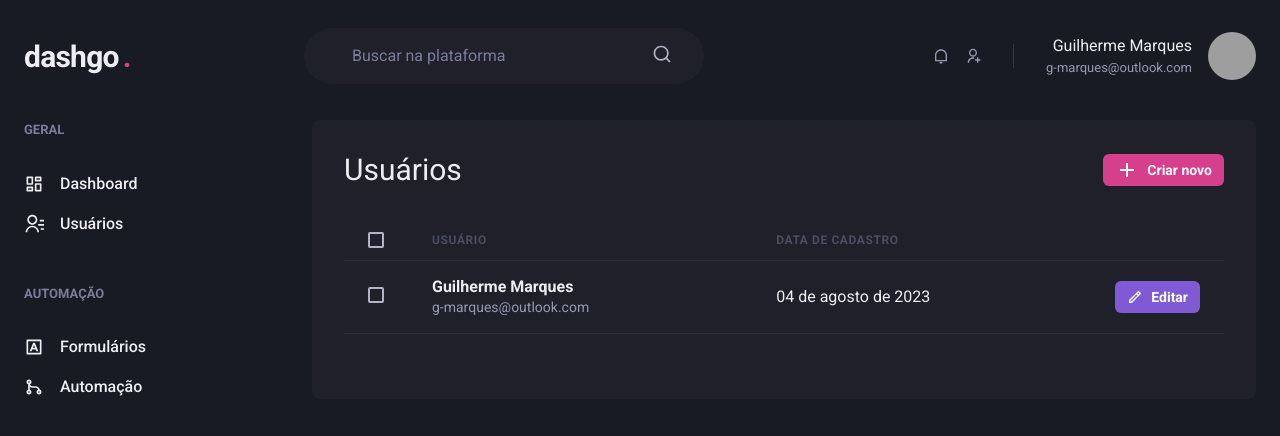
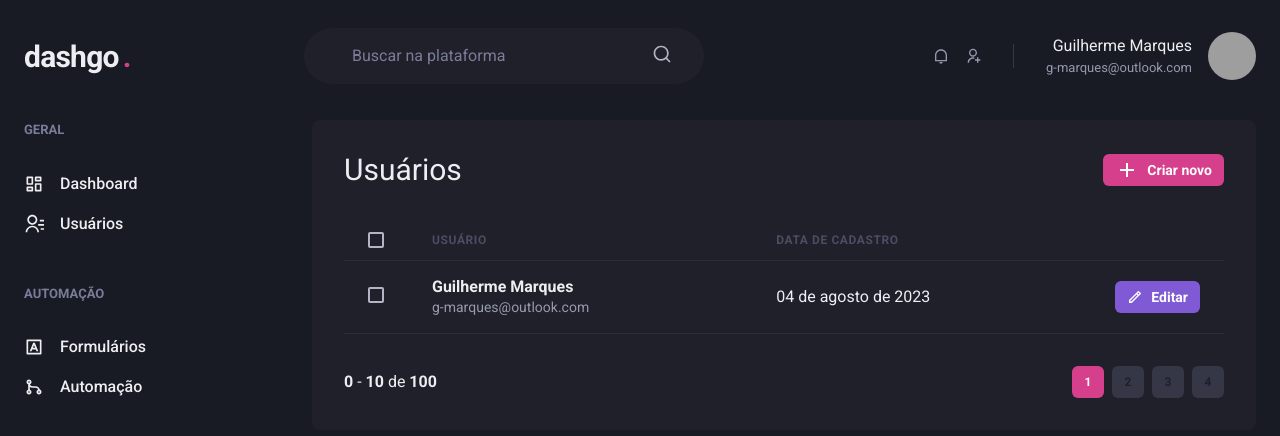
Before and after one commit to GuilhermeMarques1/dashgo-ignite, a Next.js app: page /users in a window 1280 px wide. Shown: the top 436 px of the page. Built offline with nearby package versions, Linux system fonts and the light colour scheme; grey boxes are pictures that could not be loaded.

Commit message:
feat: Add component pagination

```diff
--- /dev/null
+++ b/src/Components/Pagination.tsx
@@ -0,0 +1,59 @@
+import { Box, Button, Stack } from "@chakra-ui/react";
+
+export function Pagination() {
+  return (
+    <Stack direction="row" mt="8" justify="space-between" alignItems="center">
+      <Box>
+        <strong>0</strong> - <strong>10</strong> de <strong>100</strong>
+      </Box>
+      <Stack direction="row" spacing="2">
+        <Button
+          size="sm"
+          fontSize="xs"
+          width="4"
+          colorScheme="pink"
+          disabled
+          _disabled={{
+            bgColor: "pink.500",
+            cursor: "default",
+          }}
+        >
+          1
+        </Button>
+        <Button
+          size="sm"
+          fontSize="xs"
+          width="4"
+          bgColor="gray.700"
+          _hover={{
+            bgColor: "gray.500",
+          }}
+        >
+          2
+        </Button>
+        <Button
+          size="sm"
+          fontSize="xs"
+          width="4"
+          bgColor="gray.700"
+          _hover={{
+            bgColor: "gray.500",
+          }}
+        >
+          3
+        </Button>
+        <Button
+          size="sm"
+          fontSize="xs"
+          width="4"
+          bgColor="gray.700"
+          _hover={{
+            bgColor: "gray.500",
+          }}
+        >
+          4
+        </Button>
+      </Stack>
+    </Stack>
+  );
+}
--- a/src/pages/users/index.tsx
+++ b/src/pages/users/index.tsx
@@ -1,4 +1,5 @@
 import { Header } from "@/Components/Header";
+import { Pagination } from "@/Components/Pagination";
 import { Sidebar } from "@/Components/Sidebar";
 import {
   Box,
@@ -81,6 +82,8 @@
               </Tr>
             </Tbody>
           </Table>
+
+          <Pagination />
         </Box>
       </Flex>
     </Box>
```
